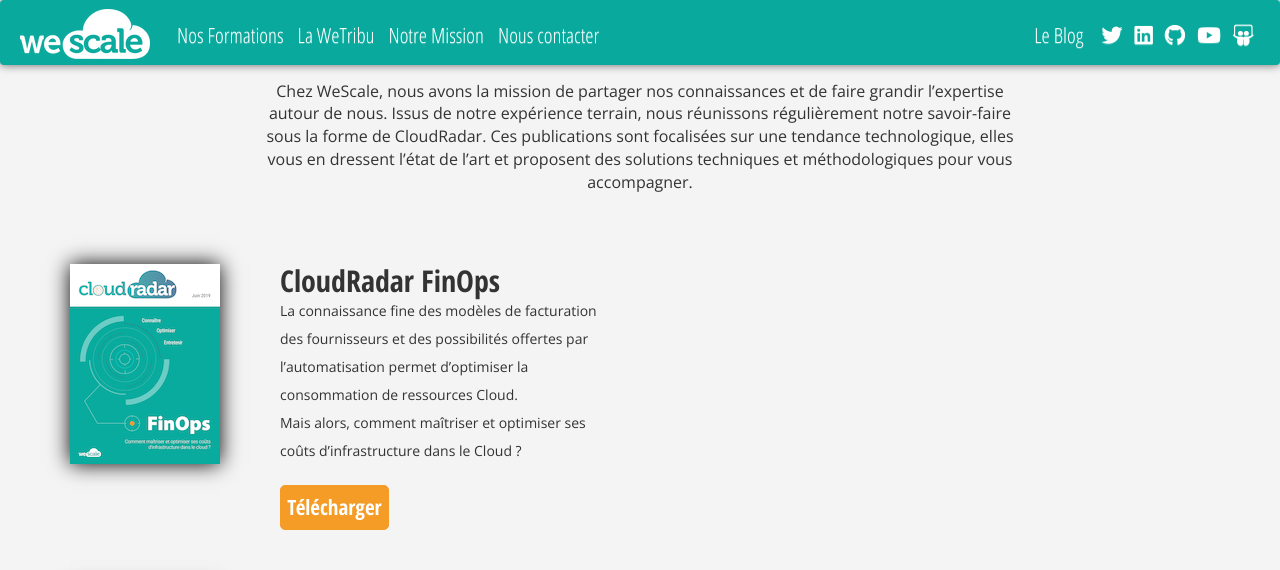
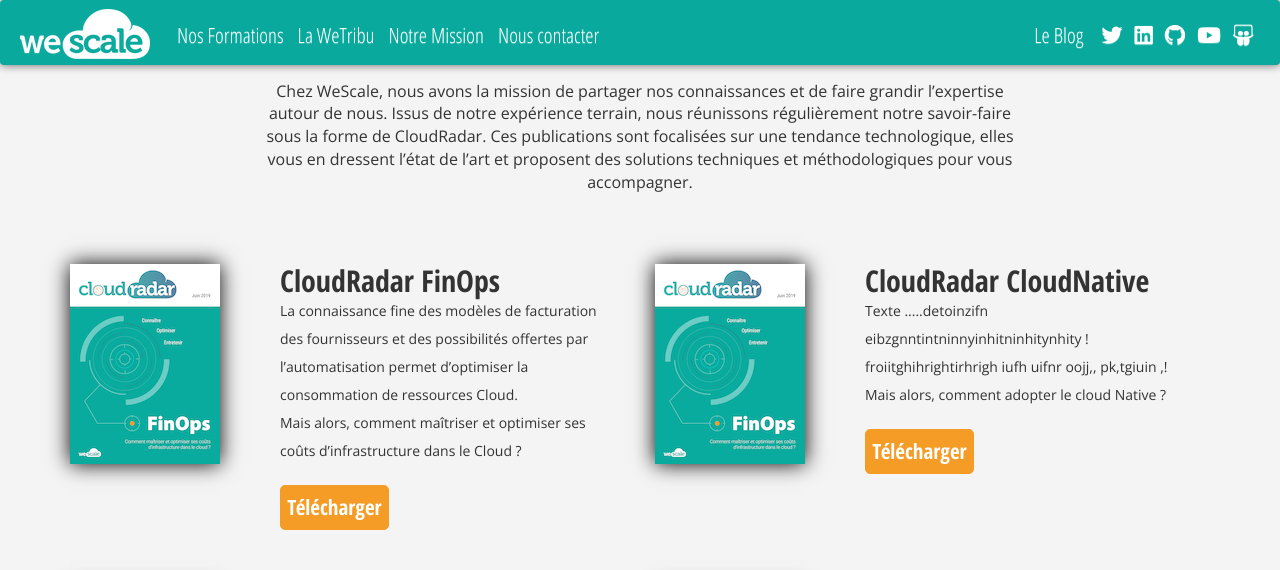
Before and after one commit to wescale/wescale-site, a Jekyll site: the page built from index.html, in a window 1280 px wide and 1400 px high, scrolled down 1494 px. Shown: the top 570 px of the window. Built offline with Jekyll 4.4.1, drawn with Linux system fonts in a browser that asks for light colours; nearby versions of some CDN libraries; comment, search, counter and statistics services are not loaded; some of the changed text lies outside the part shown; grey boxes are pictures that could not be loaded.

Commit message:
Add Cloud Native Cloud Radar

```diff
--- a/formations.html
+++ b/formations.html
@@ -122,7 +122,6 @@
           {% for formation in site.formations %}
       <!--      {% capture row %}{% cycle '1', '2' %}{% endcapture %}
 
-
             {% if row == '1' %}
                     <div class="row formation">
                         {% endif %}-->
--- a/index.html
+++ b/index.html
@@ -13,9 +13,9 @@
     <div class="container">
         <div class="row">
             <div class="col-md-12 home-content">
-                <h1 class="title">Experts Cloud et DevOps</h1>
+                <h1 class="title">L'excellence Cloud sur mesure !</h1>
                 <h2 class="home-text">
-                    Nos experts vous aident à innover avec le Cloud et la culture DevOps.
+                    WeScale vous aide à penser, construire et maîtriser vos infrastructures Cloud.
                 </h2>
 
             </div>
@@ -182,28 +182,27 @@
                         </div>
                     </div>
                 </div>
-            </div>
-            <div class="row">
-                <div class="col-sm-12 col-lg-6">
+              <div class="col-sm-12 col-lg-6">
                     <div class="techtrends">
                         <div class="techtrends-image">
                             <a id="tt-link-conteneurs" href="//info.wescale.fr/cloudradar-finops" title="Cloud Radar FinOps" target="_blank"><img src="{{"/images/cover-finops.png"|
-                                relative_url }}" alt="CloudRadar FinOps" /></a>
+                                relative_url }}" alt="CloudRadar CloudNative" /></a>
                         </div>
                         <div class="techtrends-text">
-                            <h2>CloudRadar FinOps</h2>
+                            <h2>CloudRadar CloudNative</h2>
                             <p>
-                               La connaissance fine des modèles de facturation des fournisseurs et des possibilités
-                                offertes par l’automatisation permet d’optimiser la consommation de ressources Cloud.
+                               Texte .....detoinzifn eibzgnntintninnyinhitninhitynhity !
+                                froiitghihrightirhrigh iufh uifnr oojj,, pk,tgiuin ,!
                                 <br/>
-                                Mais alors, comment maîtriser et optimiser ses coûts d’infrastructure dans le Cloud  ?
+                                Mais alors, comment adopter le cloud Native  ?
                             </p>
-                            <p class="news-readmore"><a class="job-button button-sm" href="//info.wescale.fr/cloudradar-finops" title="Télécharger le CloudRadar FinOps" target="_blank">Télécharger</a>
+                            <p class="news-readmore"><a class="job-button button-sm" href="//info.wescale.fr/cloudradar-finops" title="Télécharger le CloudRadar CloudNative" target="_blank">Télécharger</a>
                             </p>
                         </div>
                     </div>
                 </div>
             </div>
+
             <div class="row">
                 <div class="col-sm-12 col-lg-6">
                     <div class="techtrends">
@@ -250,52 +249,7 @@
                 </div>
             </div>
         </div>
-        <div class="row">
-                <div class="col-sm-12 col-lg-6">
-                    <div class="techtrends">
-                        <div class="techtrends-image">
-                            <a id="tt-link-conteneurs" href="//info.wescale.fr/techtrends-conteneurs" title="CloudRadar Conteneurs" target="_blank"><img src="{{"/images/couverture-tt-conteneurs-3.png"|
-                                relative_url }}" alt="Techtrends Conteneurs" /></a>
-                        </div>
-                        <div class="techtrends-text">
-                            <h2>Conteneurs</h2>
-                            <p>
-                                Dans ce document, nous vous partageons notre vision des conteneurs. La première partie
-                                <b>Projeter</b> propose d’identifier différents cas d’usage des conteneurs. Par la
-                                suite, la partie <b>Implémenter</b> vous invite à construire une plateforme
-                                conteneurisée avec les bons outils. Pour finir, le chapitre <b>Exploiter</b> vous aide à
-                                faire vivre la plateforme conteneurisée.
-                            </p>
-                            <p class="news-readmore"><a class="job-button button-sm" href="//info.wescale.fr/techtrends-conteneurs" title="Télécharger le CloudRadar Conteneurs" target="_blank">Télécharger</a>
-                            </p>
-                        </div>
-                    </div>
-                </div>
-                <div class="col-sm-12 col-lg-6">
-                    <div class="techtrends">
-                        <div class="techtrends-image">
-                            <a id="tt-link-cloud" href="//info.wescale.fr/techtrends-cloud" title="Techtrends Cloud" target="_blank"><img src="{{"/images/techtrends-cloud-3.png"|
-                                relative_url }}" alt="Techtrends Cloud" /></a>
-                        </div>
-                        <div class="techtrends-text">
-                            <h2>Cloud</h2>
-                            <p>Dans le paysage IT actuel, le Cloud Computing est omniprésent. Cependant, même si son
-                                adoption
-                                progresse au sein des entreprises, la migration de tout ou partie d’un parc applicatif
-                                reste
-                                bien
-                                souvent complexe. Les acteurs de cet écosystème sont de plus en plus nombreux et les
-                                offres se
-                                multiplient en conséquence. Les décideurs sont confrontés à des choix stratégiques et
-                                technologiques
-                                difficiles.</p>
-                            <p class="news-readmore"><a class="job-button button-sm" href="//info.wescale.fr/techtrends-cloud" title="Télécharger le Techtrends Cloud" target="_blank">Télécharger</a>
-                            </p>
-                        </div>
-                    </div>
-                </div>
-            </div>
-        </div>
+
     </section>
 
     <section class="home-profils">
```
